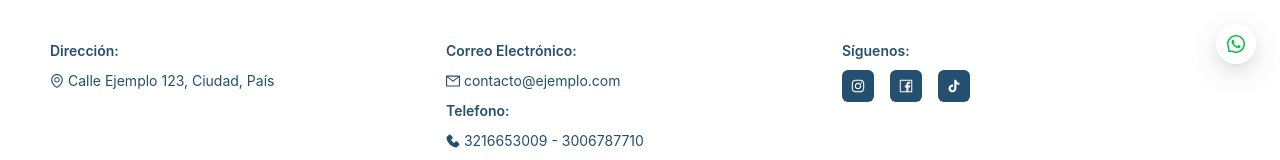
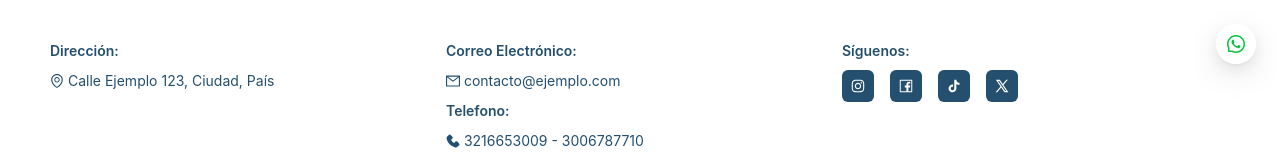
Before and after one commit to Wjhdz/ingelcon-pg, a React (Vite) app: page / in a window 1280 px wide. Shown: the part 688-848 px from the top of the page. Built offline with nearby package versions, Linux system fonts and the light colour scheme.

Commit message:
update component oct 12

```diff
--- a/src/components/footer/Footer.tsx
+++ b/src/components/footer/Footer.tsx
@@ -7,6 +7,7 @@ import {
   InstagramOutlined,
   PhoneFilled,
   TikTokOutlined,
+  XOutlined,
 } from "../../tools/icon";
 import type { LayoutFooterProps } from "../../interfaces/layout/layout";
 import { colorSecondary, colorSecondaryAndWhite } from "../../css/styles";
@@ -30,6 +31,7 @@ const CustomFooter: React.FC = () => {
     },
     { link: facebooklink, icon: <FacebookOutlined /> },
     { link: tiktoklink, icon: <TikTokOutlined /> },
+    { link: "", icon: <XOutlined /> },
   ];
 
   const onClick = (link: string) => {
```
